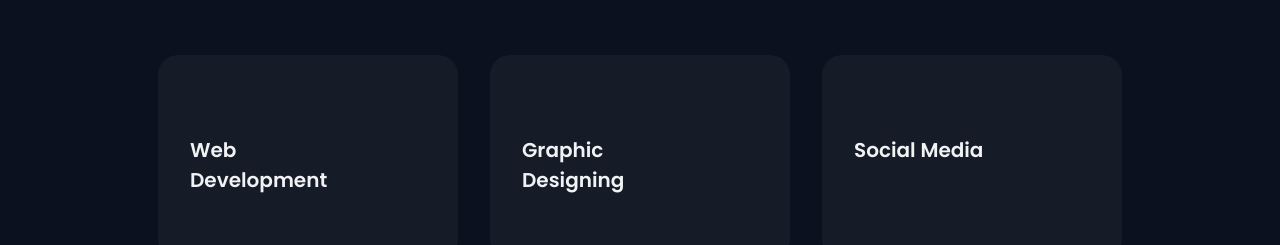
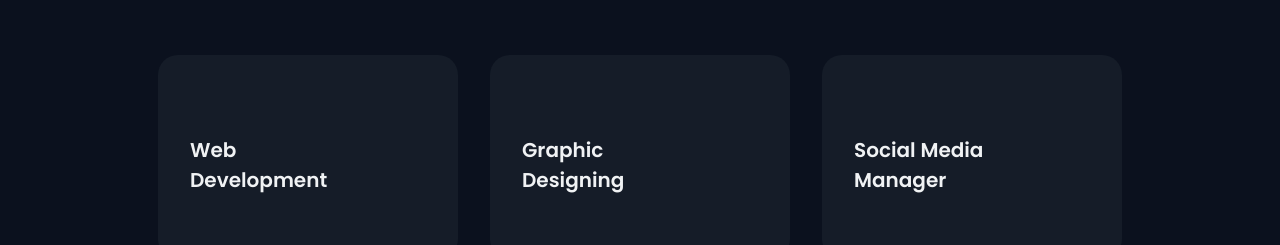
Before and after one commit to Percival-Garcia/perr.dev, a plain HTML site: page index.html in a window 1280 px wide. Shown: the part 2300-2545 px from the top of the page. Drawn offline with nearby package versions, Linux system fonts and the light colour scheme.

Commit message:
update
update

```diff
--- a/index.html
+++ b/index.html
@@ -288,7 +288,7 @@
                 </div>
 
                 <div class="services__card">
-                    <h3 class="services__title">Social Media <br> </h3>
+                    <h3 class="services__title">Social Media <br> Manager </h3>
 
 
 
```
